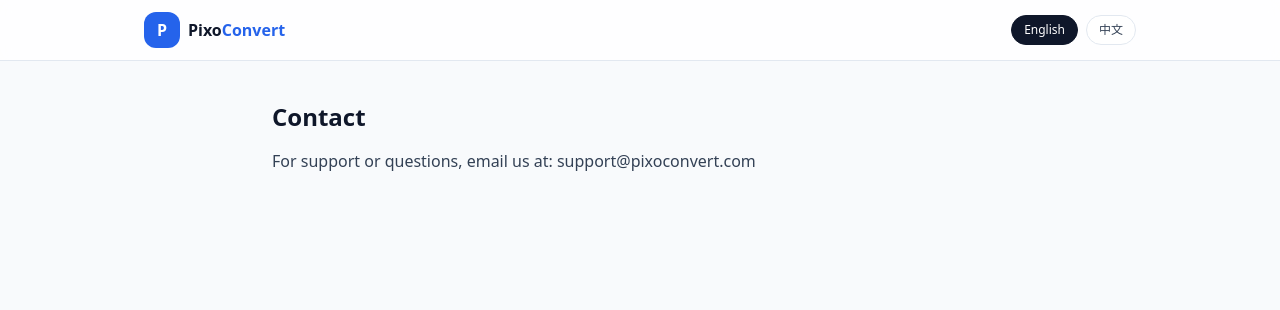
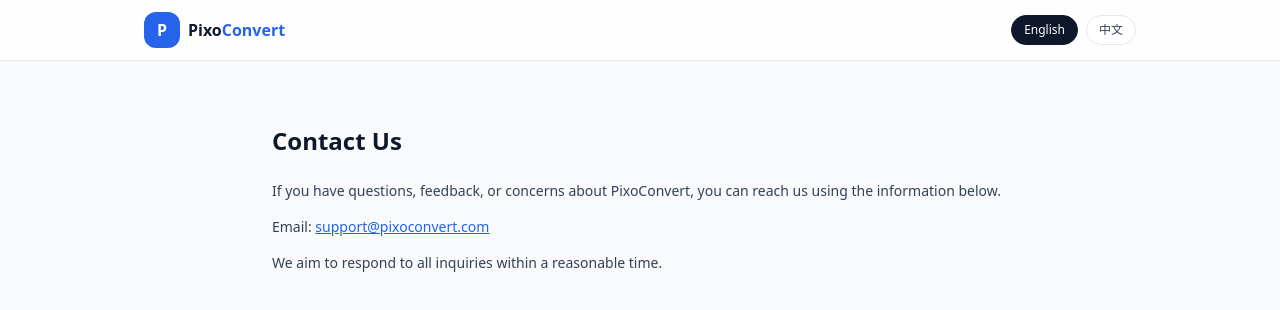
Before and after one commit to boltrsss/pixoconvert, a Next.js app: page /contact in a window 1280 px wide. Shown: the top 310 px of the page. Built offline with nearby package versions, Linux system fonts and the light colour scheme.

Commit message:
Update page.tsx

```diff
--- a/app/contact/page.tsx
+++ b/app/contact/page.tsx
@@ -1,12 +1,28 @@
 export default function ContactPage() {
   return (
-    <main className="min-h-screen bg-slate-50 text-slate-900">
-      <div className="mx-auto max-w-3xl px-4 py-10">
-        <h1 className="text-2xl font-bold">Contact</h1>
-        <p className="mt-4 text-slate-700">
-          For support or questions, email us at: <span className="font-medium">support@pixoconvert.com</span>
-        </p>
-      </div>
+    <main className="mx-auto max-w-3xl px-4 py-16 text-sm text-slate-700">
+      <h1 className="text-2xl font-semibold text-slate-900 mb-6">
+        Contact Us
+      </h1>
+
+      <p className="mb-4">
+        If you have questions, feedback, or concerns about PixoConvert, you can
+        reach us using the information below.
+      </p>
+
+      <p className="mb-4">
+        Email:{" "}
+        <a
+          href="mailto:support@pixoconvert.com"
+          className="text-blue-600 underline"
+        >
+          support@pixoconvert.com
+        </a>
+      </p>
+
+      <p className="mb-4">
+        We aim to respond to all inquiries within a reasonable time.
+      </p>
     </main>
   );
 }
```
